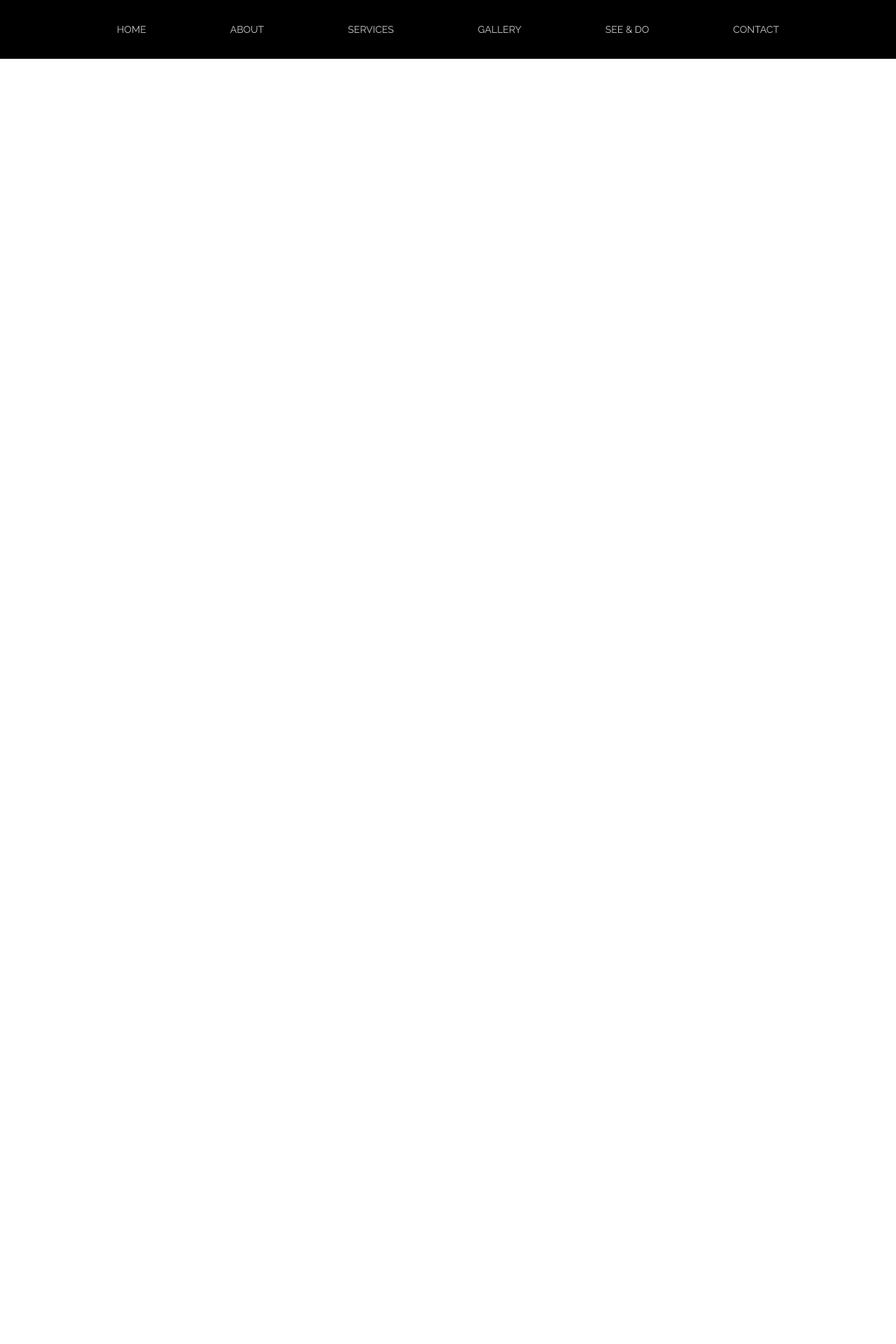
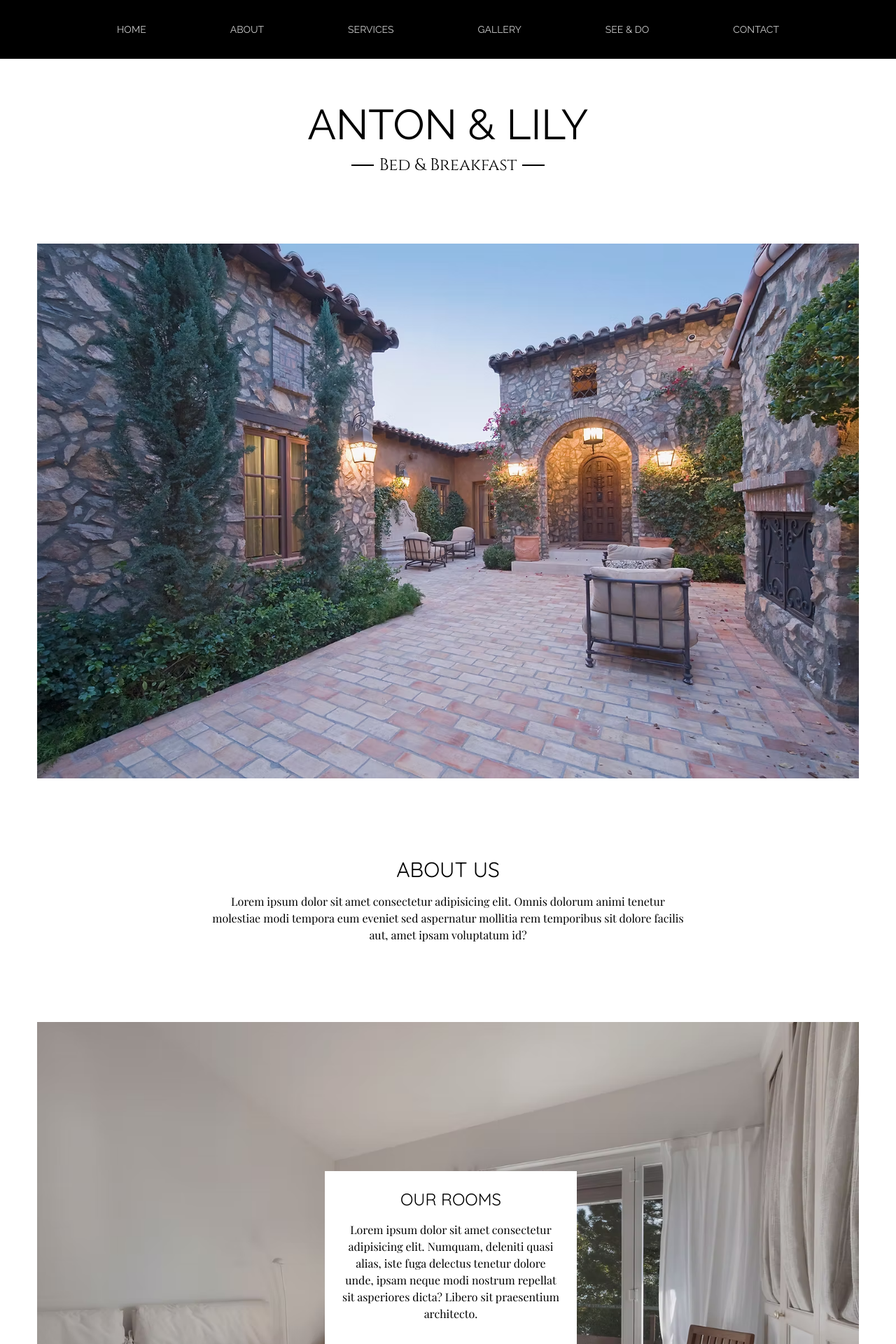
Before and after one commit to softwareNinja-888/anton-lily, a React (Vite) app in the folder anton-lily/: page / in a window 1280 px wide. Shown: the top 1920 px of the page at 70% size. Before the commit the page ends 800 px from the top, so only its background shows below. Built offline with nearby package versions, Linux system fonts and the light colour scheme.

Commit message:
Add about section

```diff
--- a/anton-lily/package.json
+++ b/anton-lily/package.json
@@ -13,6 +13,7 @@
     "@tailwindcss/vite": "^4.1.7",
     "react": "^19.1.0",
     "react-dom": "^19.1.0",
+    "react-icons": "^5.5.0",
     "tailwindcss": "^4.1.7"
   },
   "devDependencies": {
--- a/anton-lily/src/App.jsx
+++ b/anton-lily/src/App.jsx
@@ -1,10 +1,16 @@
+import { About } from "./components/About"
 import { Header } from "./components/Header"
+import { Hero } from "./components/Hero"
 
 function App() {
 
   return (
     <>
       <Header/>
+      <div className="w-11/12 mx-auto">
+        <Hero/>
+        <About/>
+      </div>
     </>
   )
 }
--- /dev/null
+++ b/anton-lily/src/components/About.jsx
@@ -0,0 +1,17 @@
+export function About() {
+    return (
+        <>
+            <div className="flex flex-col justify-center items-center gap-4 w-7/12 mx-auto py-20">
+                <div className="text-3xl font-quickSand uppercase">About Us</div>
+                <div className="font-playfair text-center">Lorem ipsum dolor sit amet consectetur adipisicing elit. Omnis dolorum animi tenetur molestiae modi tempora eum eveniet sed aspernatur mollitia rem temporibus sit dolore facilis aut, amet ipsam voluptatum id?</div>
+            </div>
+            <div className="py-8 relative">
+                <div className="flex flex-col gap-4 absolute w-90 h-80 bg-white left-[35%] top-[30%] py-6 px-6">
+                    <div className="uppercase font-quickSand text-2xl text-center">Our Rooms</div>
+                    <div className="text-center text-base font-playfair">Lorem ipsum dolor sit amet consectetur adipisicing elit. Numquam, deleniti quasi alias, iste fuga delectus tenetur dolore unde, ipsam neque modi nostrum repellat sit asperiores dicta? Libero sit praesentium architecto.</div>
+                </div>
+                <img src="/rooms.avif" alt="hero image" className="" />
+            </div>
+        </>
+    );
+}
--- a/anton-lily/src/components/Hero.jsx
+++ b/anton-lily/src/components/Hero.jsx
@@ -0,0 +1,25 @@
+import { GoDash } from 'react-icons/go'
+function SubHeading({subheading='Enter subheading'}){
+    return (
+        <div className="flex flex-row justify-center items-center gap-2">
+            <div className="border-1 border-black w-8 "></div>
+            <div className="text-2xl font-cinzel">{subheading}</div>
+            <div className="border-1 border-black w-8 "></div>
+        </div>
+    )
+}
+export function Hero() {
+    return (
+        <>
+            <div className="flex flex-col mx-auto py-16">
+                <div className="flex flex-col gap-3 text-center">
+                    <div className="uppercase font-raleway text-6xl">Anton & Lily</div>
+                    <SubHeading subheading='Bed & Breakfast'/>
+                </div>
+            </div>
+            <div className="py-8">
+                <img src="/hero.avif" alt="hero image" className="" />
+            </div>
+        </>
+    );
+}
```
Also changed, not shown: 1 other file (tests, documents, lock files or other folders).
